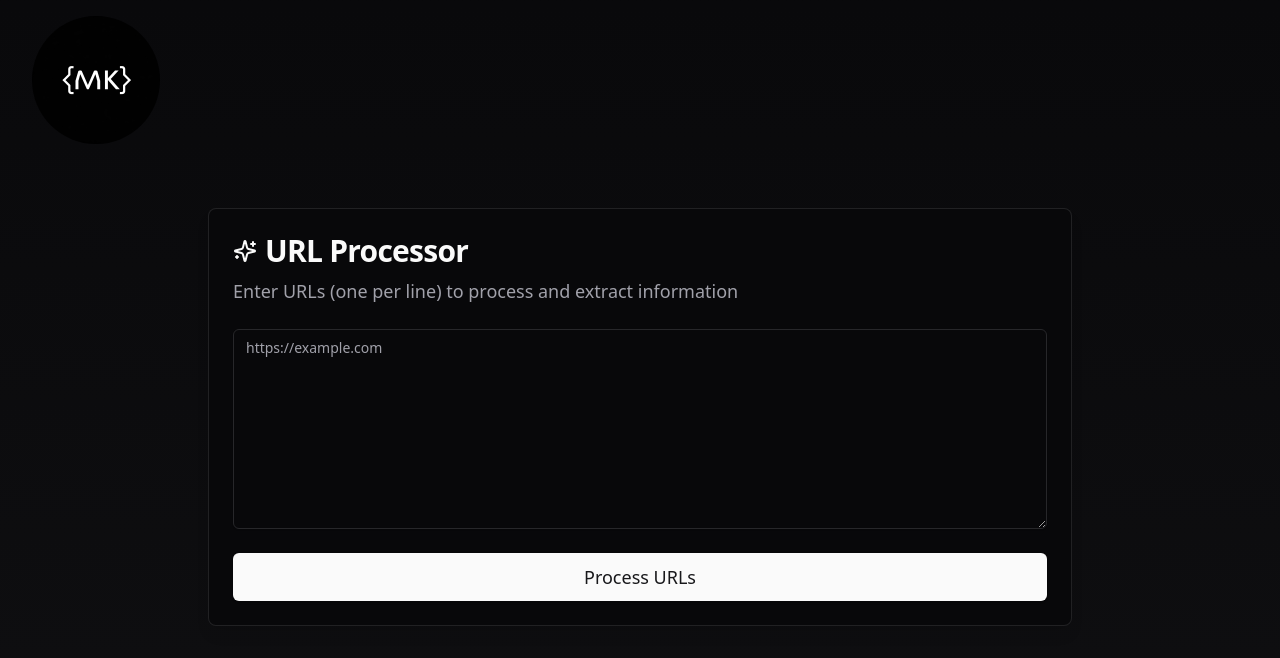
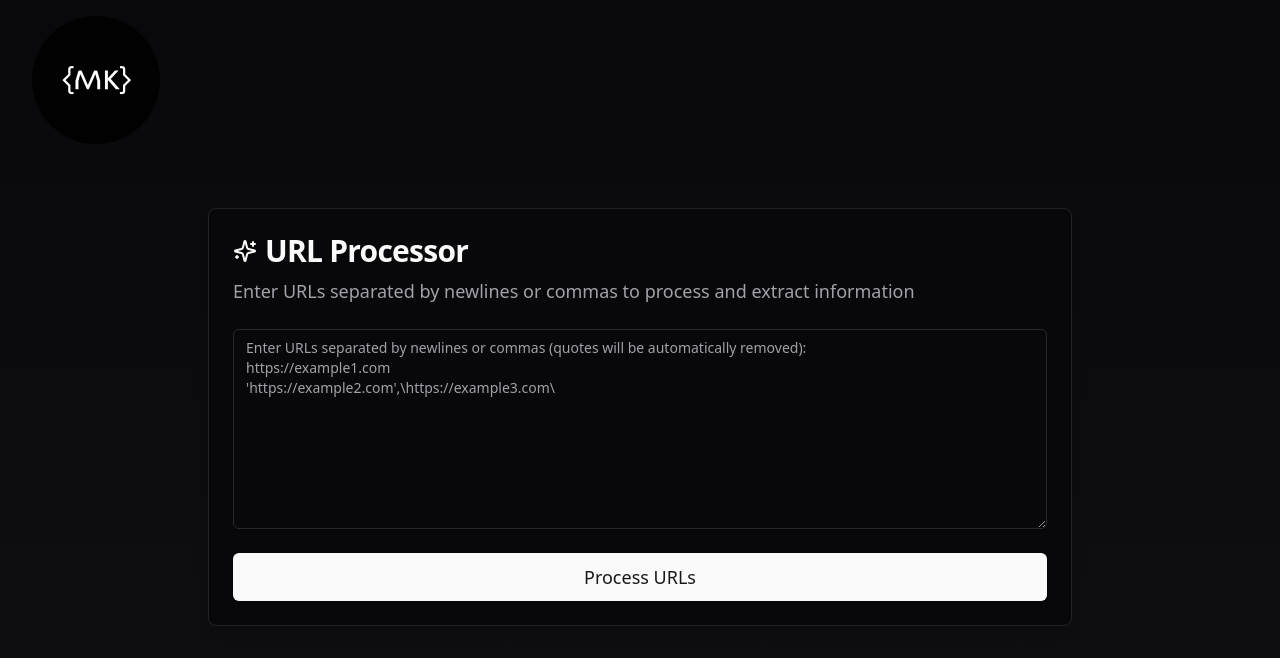
Before and after one commit to maestro3517/API-Doc-Parser, a Next.js app: page / in a window 1280 px wide. Shown: the top 658 px of the page. Built offline with nearby package versions, Linux system fonts and the light colour scheme.

Commit message:
enhance URL input handling to support both newlines and commas, and update placeholder text

```diff
--- a/src/pages/index.tsx
+++ b/src/pages/index.tsx
@@ -26,10 +26,10 @@ export default function Home() {
     setLoading(true);
 
     try {
-      // Split URLs by newline and filter out empty lines
+      // Split URLs by newline and commas, then flatten, trim, remove quotes and filter out empty lines
       const urlList = urls
-        .split("\n")
-        .map((url) => url.trim())
+        .split(/[\n,]/) // Split by newline or comma
+        .map((url) => url.trim().replace(/['"]/g, "")) // Remove both single and double quotes
         .filter((url) => url);
 
       if (urlList.length === 0) {
@@ -64,7 +64,7 @@ export default function Home() {
     initial: { opacity: 0, y: 20 },
     animate: { opacity: 1, y: 0 },
     exit: { opacity: 0, y: -20 },
-    transition: { duration: 0.5 }
+    transition: { duration: 0.5 },
   };
 
   return (
@@ -98,7 +98,8 @@ export default function Home() {
                   URL Processor
                 </CardTitle>
                 <CardDescription className="text-lg mt-2">
-                  Enter URLs (one per line) to process and extract information
+                  Enter URLs separated by newlines or commas to process and
+                  extract information
                 </CardDescription>
               </motion.div>
             </CardHeader>
@@ -113,7 +114,7 @@ export default function Home() {
                   <Textarea
                     value={urls}
                     onChange={(e) => setUrls(e.target.value)}
-                    placeholder="https://example.com&#10;"
+                    placeholder="Enter URLs separated by newlines or commas (quotes will be automatically removed):&#10;https://example1.com&#10;'https://example2.com',\https://example3.com\"
                     className="min-h-[200px] transition-all duration-200 focus:shadow-lg"
                   />
                 </motion.div>
@@ -122,7 +123,11 @@ export default function Home() {
                   whileHover={{ scale: 1.01 }}
                   whileTap={{ scale: 0.99 }}
                 >
-                  <Button type="submit" disabled={loading} className="w-full text-lg py-6">
+                  <Button
+                    type="submit"
+                    disabled={loading}
+                    className="w-full text-lg py-6"
+                  >
                     {loading ? (
                       <>
                         <Loader2 className="mr-2 h-5 w-5 animate-spin" />
@@ -137,10 +142,7 @@ export default function Home() {
 
               <AnimatePresence>
                 {error && (
-                  <motion.div
-                    {...fadeInUp}
-                    className="mt-6"
-                  >
+                  <motion.div {...fadeInUp} className="mt-6">
                     <Alert variant="destructive">
                       <AlertDescription>{error}</AlertDescription>
                     </Alert>
@@ -148,10 +150,7 @@ export default function Home() {
                 )}
 
                 {results.length > 0 && (
-                  <motion.div
-                    {...fadeInUp}
-                    className="mt-8 space-y-4"
-                  >
+                  <motion.div {...fadeInUp} className="mt-8 space-y-4">
                     <h2 className="text-2xl font-bold mb-6 flex items-center gap-2">
                       <Sparkles className="w-5 h-5 text-primary" />
                       Results
```
